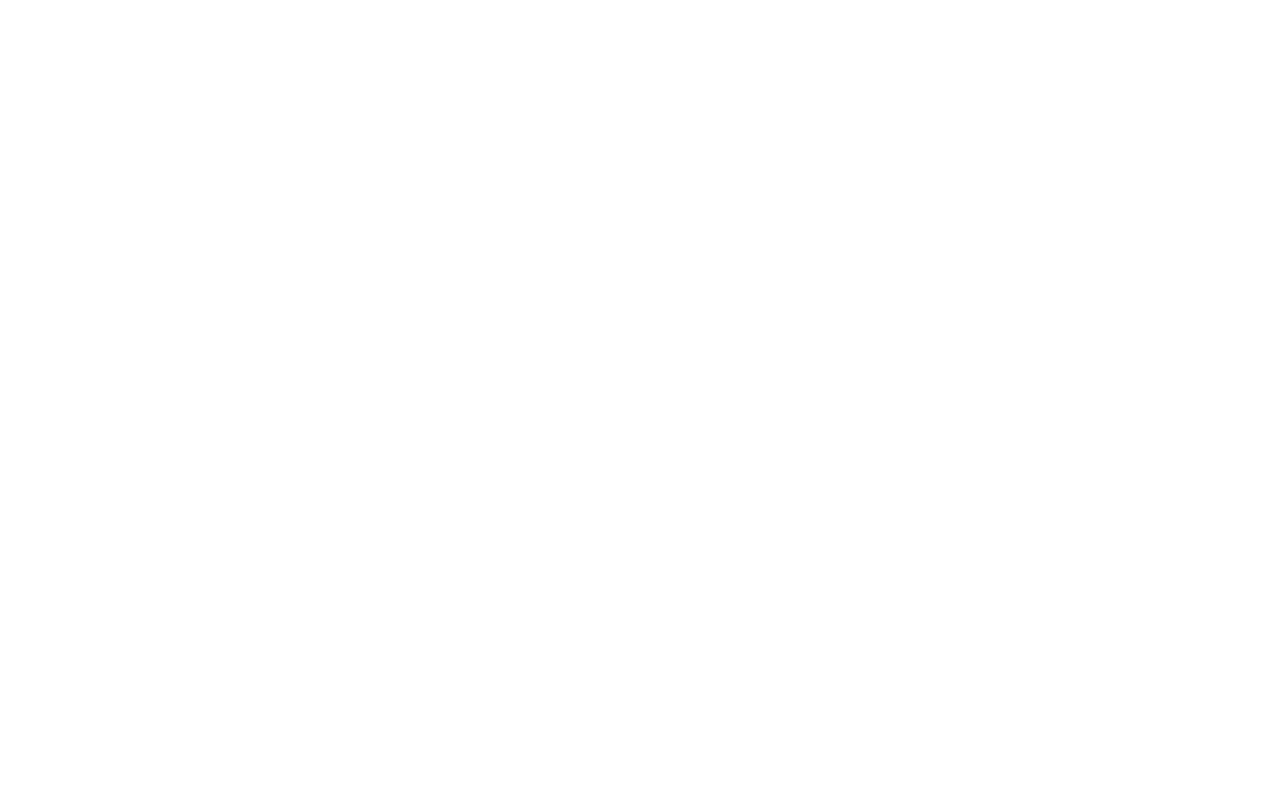
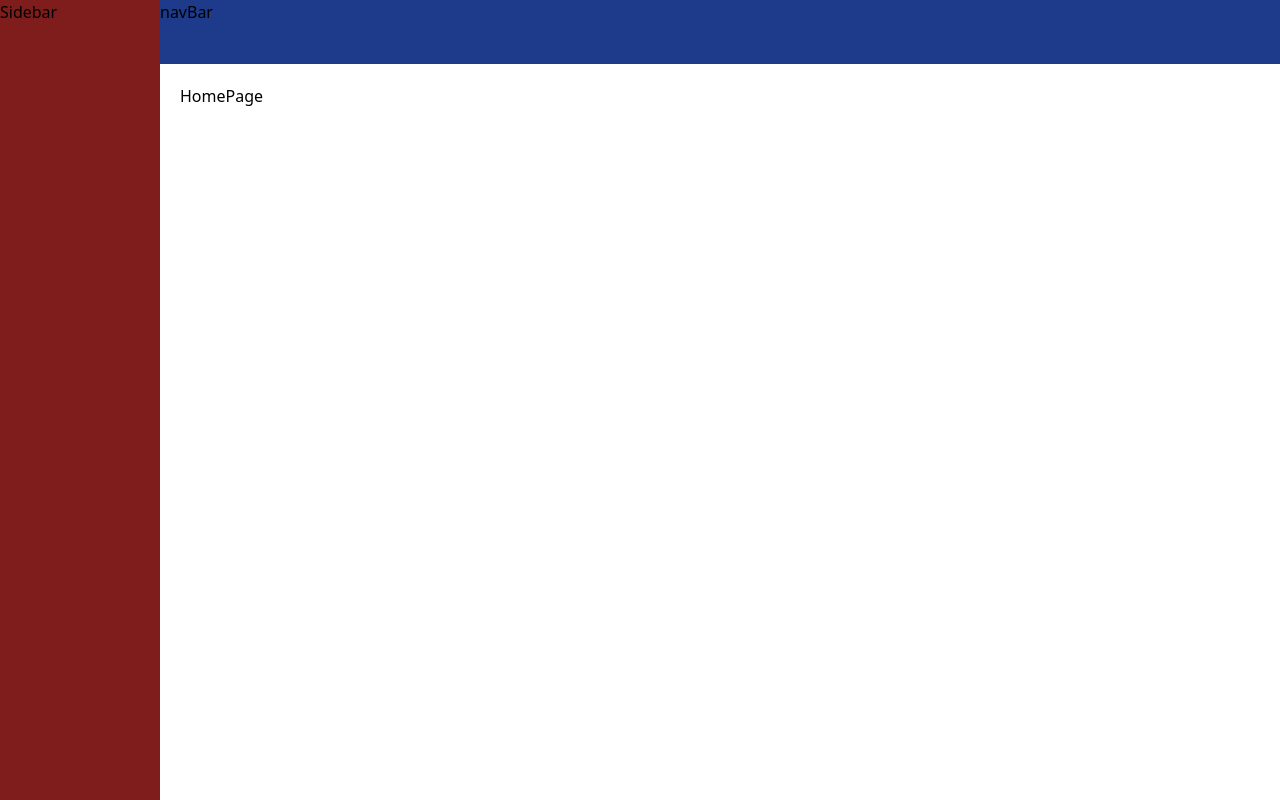
Before and after one commit to PrazolMalla/Frontend_ArtistManagementSystem, a Vue app in the folder Frontend/: page / in a window 1280 px wide. Before the commit this address had no page. Built offline with nearby package versions, Linux system fonts and the light colour scheme; what vue-toast-notification would draw is missing.

Commit message:
PageLayout Done

```diff
--- /dev/null
+++ b/Frontend/src/PageLayout.vue
@@ -0,0 +1,34 @@
+<script setup>
+import Navbar from './components/Navbar.vue';
+import Sidebar from './components/Sidebar.vue';
+import MobileMenuBar from './components/MobileMenuBar.vue'
+
+</script>
+<template>
+
+    <div class="flex h-lvh">
+        <!-- <Sidebar class=" hidden sm:flex w-" /> -->
+        <div class="hidden fixed sm:flex flex-col  w-40 bg-red-900 h-lvh">
+            <Sidebar/>
+        </div>
+        <div class="flex flex-col   sm:ml-40">
+            <div class="fixed flex flex-col h-14 w-full sm:h-16 bg-blue-900">
+                <Navbar/>
+            </div>
+            <div class="main sm:mt-16 mt-14 p-5  ">
+                <slot name="content" >
+
+                </slot>
+
+            </div>
+
+            <div class="fixed bottom-0 sm:hidden flex flex-col h-14 w-full sm:h-16 bg-blue-900">
+                <MobileMenuBar/>
+            </div>
+
+        </div>
+    </div>
+
+
+
+</template>
--- /dev/null
+++ b/Frontend/src/components/MobileMenuBar.vue
@@ -0,0 +1,3 @@
+<template>
+    Mobile Nav bar
+</template>
--- /dev/null
+++ b/Frontend/src/components/Navbar.vue
@@ -0,0 +1,3 @@
+<template>
+    navBar
+</template>
--- /dev/null
+++ b/Frontend/src/components/Sidebar.vue
@@ -0,0 +1,4 @@
+<template>
+
+    Sidebar
+</template>
--- a/Frontend/src/main.js
+++ b/Frontend/src/main.js
@@ -4,9 +4,11 @@
 import './style.css'
 import store from './store/store.js'
 import ToastPlugin from 'vue-toast-notification'
+import PageLayout from './PageLayout.vue'
 const app = createApp(App)
 
 app.use(router)
 app.use(store)
 app.use(ToastPlugin)
+app.component("PageLayout", PageLayout)
 app.mount('#app')
--- a/Frontend/src/router/index.js
+++ b/Frontend/src/router/index.js
@@ -1,5 +1,6 @@
 import { createRouter, createWebHistory } from 'vue-router'
 import LoginPage from '../views/LoginPage.vue';
+import HomePage from '../views/HomePage.vue';
 
 const routes = [
   {
@@ -7,6 +8,11 @@
     name: 'LoginPage',
     component: LoginPage
   },
+  {
+      path: '/',
+    name: 'HomePage',
+    component: HomePage
+  }
 
 ];
 
--- /dev/null
+++ b/Frontend/src/views/HomePage.vue
@@ -0,0 +1,12 @@
+<template>
+  <PageLayout id="display-flex">
+    <template #content>
+        HomePage
+    </template>
+  </PageLayout>
+</template>
+
+<script>
+
+
+</script>
```
